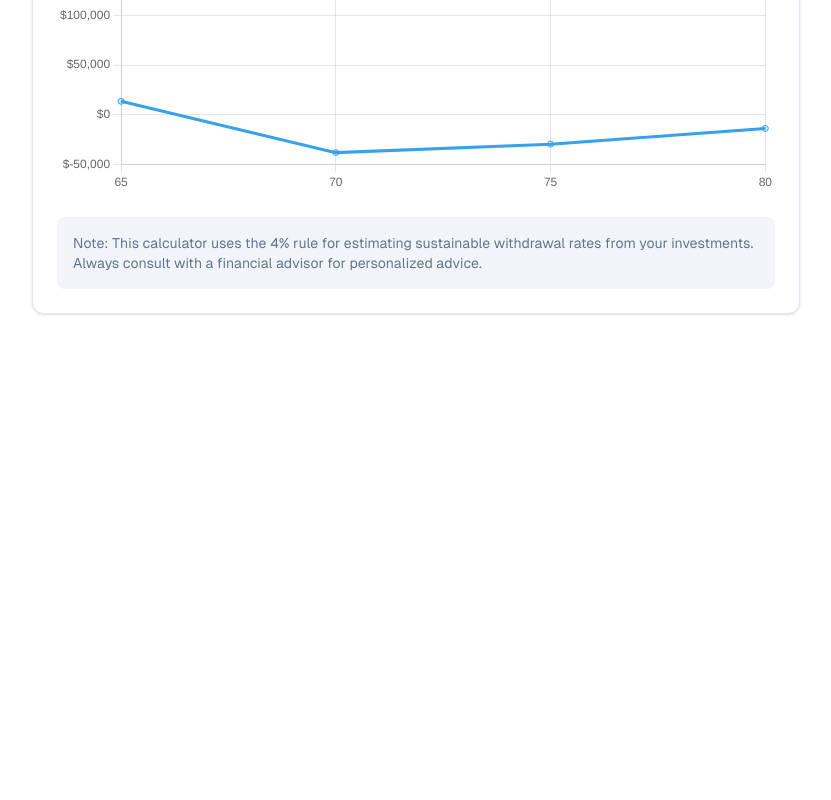
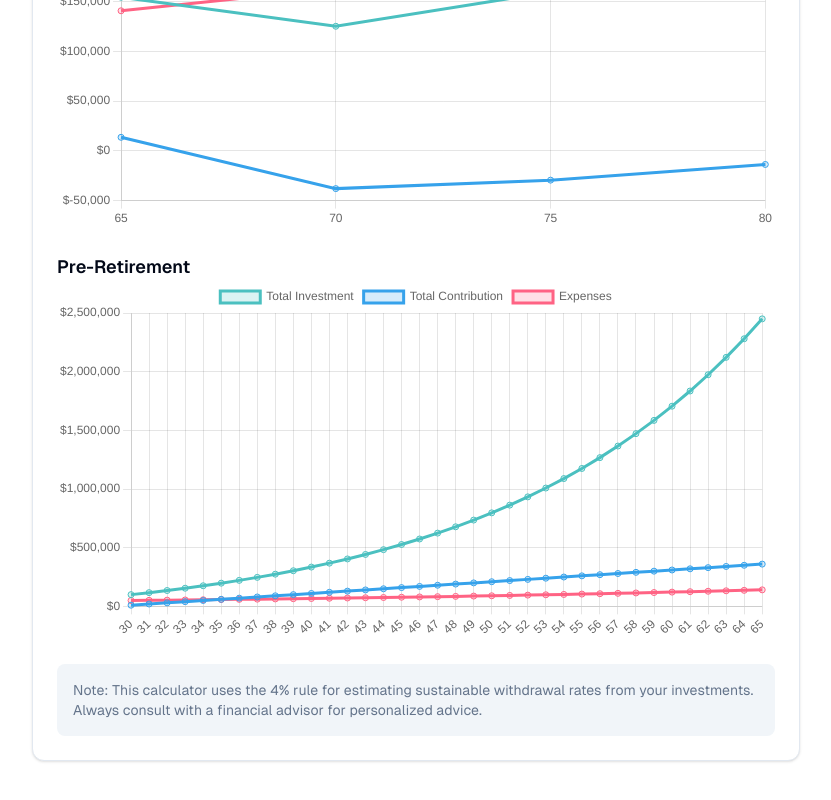
Before and after one commit to pi0neerpat/retirement-calculator, a Next.js app: page / in a window 1280 px wide. Shown: the part 1937-2737 px from the top of the page, without its empty margins (224-1055 px from the left). Before the commit the page ends 2415 px from the top, so only its background shows below. Built offline with nearby package versions, Linux system fonts and the light colour scheme.

Commit message:
add another chart

```diff
--- a/components/retirement-calculator.tsx
+++ b/components/retirement-calculator.tsx
@@ -1,6 +1,6 @@
 "use client";
 
-import { useState } from "react";
+import { useState, useEffect } from "react";
 import {
   Card,
   CardContent,
@@ -42,6 +42,7 @@ export function RetirementCalculatorComponent() {
   const [socialSecurityBenefit, setSocialSecurityBenefit] = useState(20000);
   const [annualExpenses, setAnnualExpenses] = useState(50000);
   const [inflationRate, setInflationRate] = useState(3);
+  const [preRetirementData, setPreRetirementData] = useState<any[]>([]); // State for pre-retirement data
 
   const formatNumberWithCommas = (value: number) => {
     return value.toString().replace(/\B(?=(\d{3})+(?!\d))/g, ",");
@@ -63,6 +64,7 @@ export function RetirementCalculatorComponent() {
       socialSecurityBenefit *
       Math.pow(1 + inflationRate / 100, yearsUntilRetirement);
 
+    // Use the original annual contribution without inflation adjustment
     const totalSavings =
       currentSavings *
         Math.pow(1 + expectedReturn / 100, yearsUntilRetirement) +
@@ -139,7 +141,7 @@ export function RetirementCalculatorComponent() {
     ],
   };
 
-  // Chart options to format y-axis ticks
+  // Chart options to format y-axis ticks and ensure all x-axis labels are shown
   const chartOptions = {
     scales: {
       y: {
@@ -149,7 +151,81 @@ export function RetirementCalculatorComponent() {
           },
         },
       },
+      x: {
+        ticks: {
+          autoSkip: false, // Ensure all x-axis labels are shown
+        },
+      },
     },
+  };
+
+  // Function to calculate pre-retirement data
+  const calculatePreRetirementData = () => {
+    const data = [];
+    for (let age = currentAge; age <= 65; age++) {
+      const yearsUntilRetirement = age - currentAge;
+
+      // Calculate total investment using the same logic as in retirement projections
+      const totalInvestment =
+        currentSavings *
+          Math.pow(1 + expectedReturn / 100, yearsUntilRetirement) +
+        annualContribution *
+          ((Math.pow(1 + expectedReturn / 100, yearsUntilRetirement) - 1) /
+            (expectedReturn / 100));
+
+      const contributions = annualContribution * (yearsUntilRetirement + 1); // Contributions made until this age
+      const expenses =
+        annualExpenses *
+        Math.pow(1 + inflationRate / 100, yearsUntilRetirement); // Adjusted for inflation
+
+      data.push({
+        age,
+        totalInvestment: Math.round(totalInvestment),
+        contributions: Math.round(contributions),
+        expenses: Math.round(expenses),
+      });
+    }
+    setPreRetirementData(data);
+  };
+
+  // Calculate pre-retirement data when current age or other relevant states change
+  useEffect(() => {
+    calculatePreRetirementData();
+  }, [
+    currentAge,
+    currentSavings,
+    annualContribution,
+    expectedReturn,
+    inflationRate,
+    annualExpenses,
+  ]);
+
+  // Prepare data for the pre-retirement chart
+  const preRetirementChartData = {
+    labels: preRetirementData.map((item) => item.age.toString()),
+    datasets: [
+      {
+        label: "Total Investment",
+        data: preRetirementData.map((item) => item.totalInvestment),
+        borderColor: "rgba(75, 192, 192, 1)",
+        backgroundColor: "rgba(75, 192, 192, 0.2)",
+        fill: true,
+      },
+      {
+        label: "Total Contribution",
+        data: preRetirementData.map((item) => item.contributions),
+        borderColor: "rgba(54, 162, 235, 1)",
+        backgroundColor: "rgba(54, 162, 235, 0.2)",
+        fill: true,
+      },
+      {
+        label: "Expenses",
+        data: preRetirementData.map((item) => item.expenses),
+        borderColor: "rgba(255, 99, 132, 1)",
+        backgroundColor: "rgba(255, 99, 132, 0.2)",
+        fill: true,
+      },
+    ],
   };
 
   return (
@@ -294,9 +370,15 @@ export function RetirementCalculatorComponent() {
             </table>
           </div>
         ))}
-        <div className="">
-          <Line data={chartData} options={chartOptions} />
-        </div>
+
+        {/* Existing Retirement Projections Chart */}
+        <h1 className="text-lg font-semibold mt-6">Retirement Projections</h1>
+        <Line data={chartData} options={chartOptions} />
+
+        {/* New Pre-Retirement Chart */}
+        <h1 className="text-lg font-semibold mt-6">Pre-Retirement</h1>
+        <Line data={preRetirementChartData} options={chartOptions} />
+
         <div className="w-full mt-6 p-4 bg-muted rounded-lg">
           <p className="text-sm text-muted-foreground">
             Note: This calculator uses the 4% rule for estimating sustainable
```
